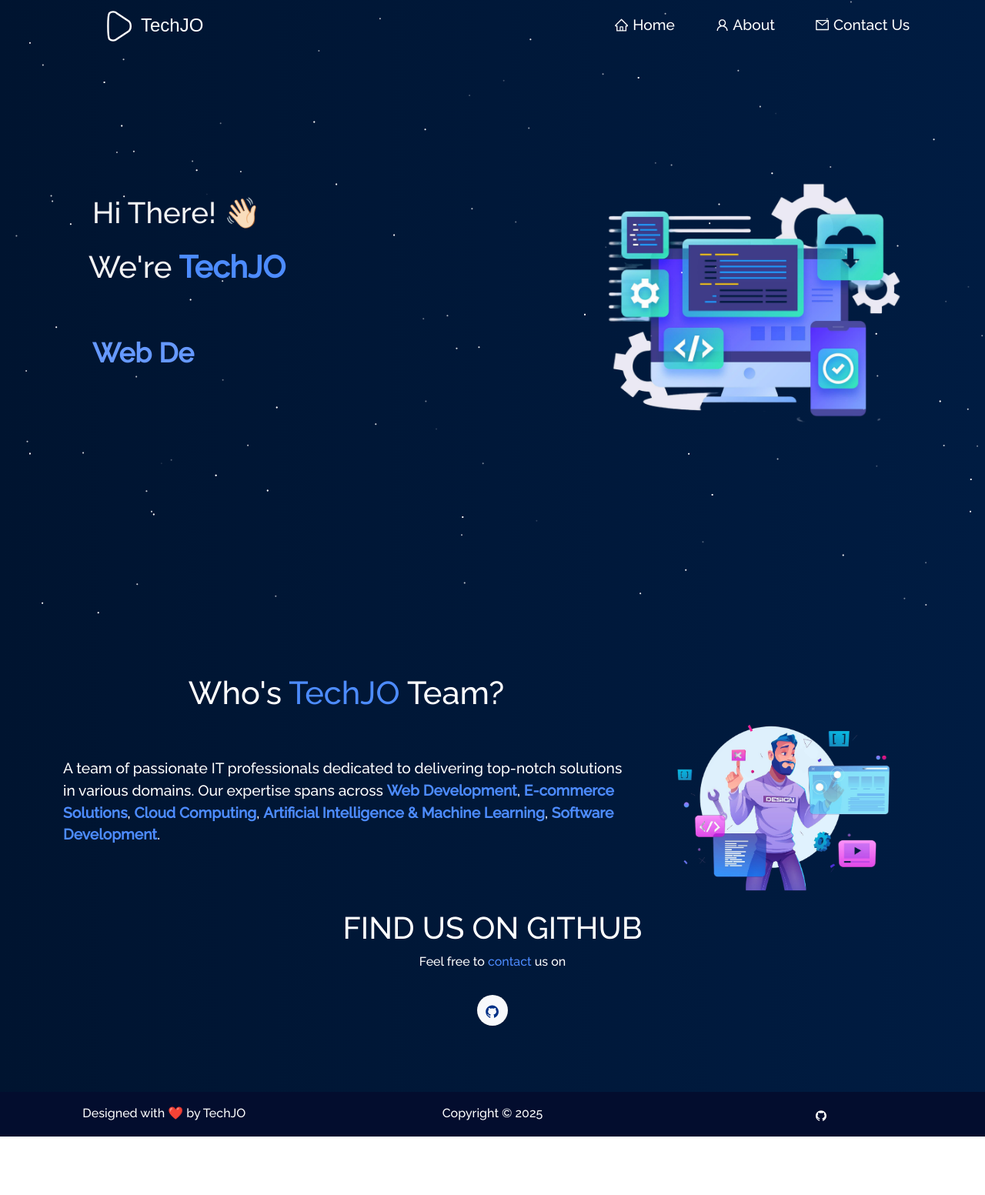
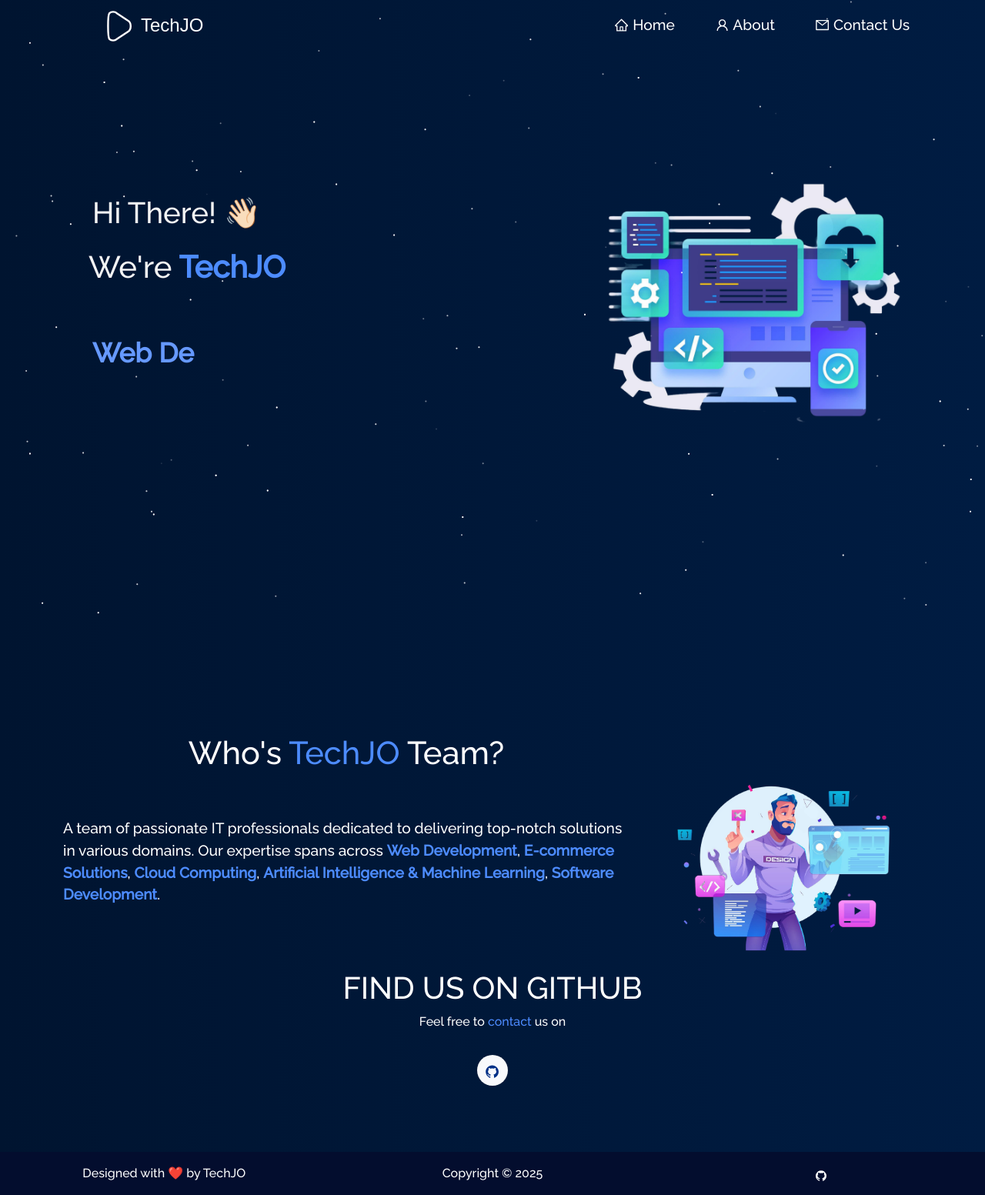
Before and after one commit to TechJO-ORG/TechJO, a React (Create React App) app: page / in a window 1280 px wide. Shown: the whole page at 77% size. Before the commit the page ends 1477 px from the top, so only its background shows below. Built offline with nearby package versions, Linux system fonts and the light colour scheme.

Commit message:
edit style.css

```diff
--- a/src/style.css
+++ b/src/style.css
@@ -244,6 +244,7 @@
   background-repeat: no-repeat;
   padding-bottom: 30px !important;
   padding-top: 30px !important;
+  height: calc(100vh - 1em) !important;
 }
 
 .home-content {
@@ -389,6 +390,7 @@
   bottom: 0 !important;
   padding-top: 10px !important;
   padding-bottom: 8px !important;
+  height: 7vh;
 }
 
 .footer-copywright {
```
